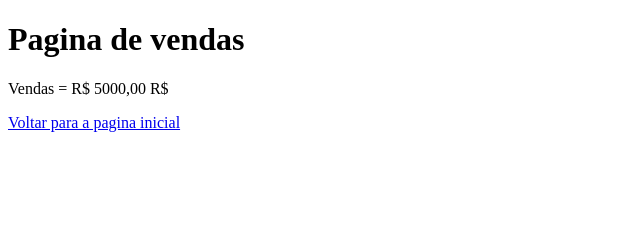
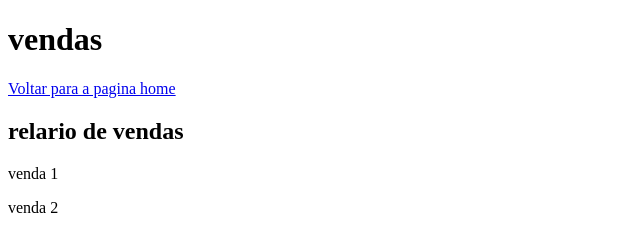
Before and after one commit to pedrh7/aula-github, a plain HTML site: page vendas.html in a window 1280 px wide. Shown: the whole page, without its empty margins (0-640 px from the left). Drawn offline with Linux system fonts and the light colour scheme.

Commit message:
atualizado vendas

```diff
--- a/vendas.html
+++ b/vendas.html
@@ -6,9 +6,12 @@
     <title>Document</title>
 </head>
 <body>
-    <h1> Pagina de vendas</h1>
-    <p> Vendas = R$ 5000,00 R$</p>
-     <a href="index.html">Voltar para a pagina inicial</a>
+    <h1> vendas</h1>
+
+     <a href="index.html">Voltar para a pagina home</a>
+     <h2> relario de vendas</h2>
+     <p> venda 1</p>
+     <p> venda 2</p>
 </body>
 </html>
 </html></htmll>
```
